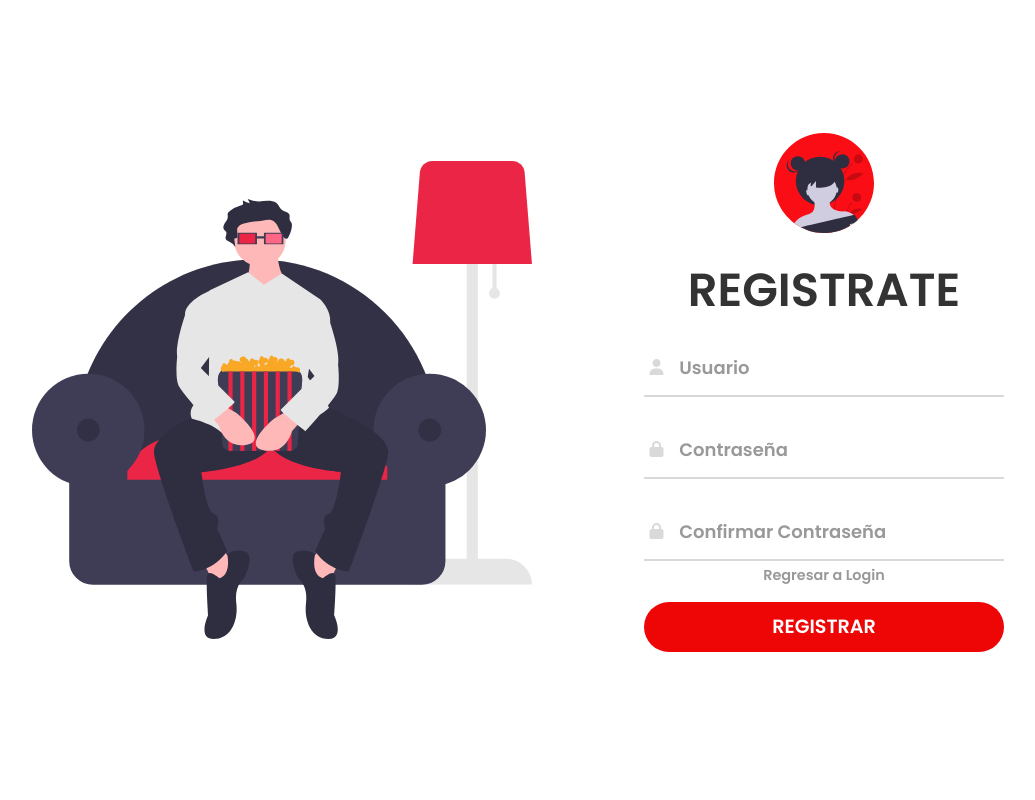
After one commit to RaulVelascoArcos22/CineOnine0.1, a PHP site: page /loginCine/registrar.php in a window 1280 px wide. The commit adds this page. Shown: the whole page, without its empty margins (52-1087 px from the left). Run offline with PHP 8.4, Linux system fonts and the light colour scheme; some libraries are stand-ins or nearby versions.

Commit message:
Login diseño terminado

```diff
--- a/index.php
+++ b/index.php
@@ -18,7 +18,7 @@
 				<a href="#">Películas</a>
 				<a href="#">Más Recientes</a>
                 <a href="#">Mi lista</a>
-                <a href="#">Login</a>
+                <a href="login.php">Login</a>
 			</nav>
 		</div>
 	</header>
@@ -37,6 +37,5 @@
 	</main>
 	<script src="https://kit.fontawesome.com/2c36e9b7b1.js" crossorigin="anonymous"></script>
     <script src="js/main.js"></script>
-    <script src="js/lity.js"></script>
 </body>
 </html>
--- a/js/main.js
+++ b/js/main.js
@@ -0,0 +1,3 @@
+$('.message a').click(function(){
+    $('form').animate({height: "toggle", opacity: "toggle"}, "slow");
+ });
--- /dev/null
+++ b/loginCine/css/style.css
@@ -0,0 +1,222 @@
+*{
+	padding: 0;
+	margin: 0;
+	box-sizing: border-box;
+}
+
+body{
+    font-family: 'Poppins', sans-serif;
+    overflow: hidden;
+}
+
+.wave{
+	position: fixed;
+	bottom: 0;
+	left: 0;
+	height: 100%;
+	z-index: -1;
+}
+
+.container{
+    width: 100vw;
+    height: 100vh;
+    display: grid;
+    grid-template-columns: repeat(2, 1fr);
+    grid-gap :7rem;
+    padding: 0 2rem;
+}
+
+.img{
+	display: flex;
+	justify-content: flex-end;
+	align-items: center;
+}
+
+.login-content{
+	display: flex;
+	justify-content: flex-start;
+	align-items: center;
+	text-align: center;
+}
+
+.img img{
+	width: 500px;
+}
+
+form{
+	width: 360px;
+}
+
+.login-content img{
+    height: 100px;
+}
+
+.login-content h2{
+	margin: 15px 0;
+	color: #333;
+	text-transform: uppercase;
+	font-size: 2.9rem;
+}
+
+.login-content .input-div{
+	position: relative;
+    display: grid;
+    grid-template-columns: 7% 93%;
+    margin: 25px 0;
+    padding: 5px 0;
+    border-bottom: 2px solid #d9d9d9;
+}
+
+.login-content .input-div.one{
+	margin-top: 0;
+}
+
+.i{
+	color: #d9d9d9;
+	display: flex;
+	justify-content: center;
+	align-items: center;
+}
+
+.i i{
+	transition: .3s;
+}
+
+.input-div > div{
+    position: relative;
+	height: 45px;
+}
+
+.input-div > div > h5{
+	position: absolute;
+	left: 10px;
+	top: 50%;
+	transform: translateY(-50%);
+	color: #999;
+	font-size: 18px;
+	transition: .3s;
+}
+
+.input-div:before, .input-div:after{
+	content: '';
+	position: absolute;
+	bottom: -2px;
+	width: 0%;
+	height: 2px;
+	background-color: #ee0606;
+	transition: .4s;
+}
+
+.input-div:before{
+	right: 50%;
+}
+
+.input-div:after{
+	left: 50%;
+}
+
+.input-div.focus:before, .input-div.focus:after{
+	width: 50%;
+}
+
+.input-div.focus > div > h5{
+	top: -5px;
+	font-size: 15px;
+}
+
+.input-div.focus > .i > i{
+	color: #ee0606;
+}
+
+.input-div > div > input{
+	position: absolute;
+	left: 0;
+	top: 0;
+	width: 100%;
+	height: 100%;
+	border: none;
+	outline: none;
+	background: none;
+	padding: 0.5rem 0.7rem;
+	font-size: 1.2rem;
+	color: #555;
+	font-family: 'poppins', sans-serif;
+}
+
+.input-div.pass{
+	margin-bottom: 4px;
+}
+
+a{
+	display: block;
+	text-align: center;
+	text-decoration: none;
+	color: #999;
+	font-size: 0.9rem;
+	transition: .3s;
+}
+
+a:hover{
+	color: #ee0606;
+}
+
+.btn{
+	display: block;
+	width: 100%;
+	height: 50px;
+	border-radius: 25px;
+	outline: none;
+	border: none;
+	background-image: linear-gradient(to right, #ee0606, #ee0606, #ee0606);
+	background-size: 200%;
+	font-size: 1.2rem;
+	color: #fff;
+	font-family: 'Poppins', sans-serif;
+	text-transform: uppercase;
+	margin: 1rem 0;
+	cursor: pointer;
+	transition: .5s;
+}
+.btn:hover{
+	background-position: right;
+}
+
+
+@media screen and (max-width: 1050px){
+	.container{
+		grid-gap: 5rem;
+	}
+}
+
+@media screen and (max-width: 1000px){
+	form{
+		width: 290px;
+	}
+
+	.login-content h2{
+        font-size: 2.4rem;
+        margin: 8px 0;
+	}
+
+	.img img{
+		width: 400px;
+	}
+}
+
+@media screen and (max-width: 900px){
+	.container{
+		grid-template-columns: 1fr;
+	}
+
+	.img{
+		display: none;
+	}
+
+	.wave{
+		display: none;
+	}
+
+	.login-content{
+		justify-content: center;
+	}
+}
--- /dev/null
+++ b/loginCine/js/main.js
@@ -0,0 +1,20 @@
+const inputs = document.querySelectorAll(".input");
+
+
+function addcl(){
+	let parent = this.parentNode.parentNode;
+	parent.classList.add("focus");
+}
+
+function remcl(){
+	let parent = this.parentNode.parentNode;
+	if(this.value == ""){
+		parent.classList.remove("focus");
+	}
+}
+
+
+inputs.forEach(input => {
+	input.addEventListener("focus", addcl);
+	input.addEventListener("blur", remcl);
+});
--- /dev/null
+++ b/loginCine/registrar.php
@@ -0,0 +1,54 @@
+<!DOCTYPE html>
+<html>
+<head>
+	<title>CodeBit Cine</title>
+	<link rel="stylesheet" type="text/css" href="css/style.css">
+	<link href="https://fonts.googleapis.com/css?family=Poppins:600&display=swap" rel="stylesheet">
+	<script src="https://kit.fontawesome.com/a81368914c.js"></script>
+	<meta name="viewport" content="width=device-width, initial-scale=1">
+</head>
+<body>
+	<img class="wave" src="">
+	<div class="container">
+		<div class="img">
+			<img src="img/fondoOficial.svg">
+		</div>
+		<div class="login-content">
+			<form action="index.html">
+				<img src="img/avatarOfi.svg">
+				<h2 class="title">Registrate </h2>
+           		<div class="input-div one">
+           		   <div class="i">
+           		   		<i class="fas fa-user"></i>
+           		   </div>
+           		   <div class="div">
+           		   		<h5>Usuario</h5>
+           		   		<input type="text" class="input">
+           		   </div>
+           		</div>
+           		<div class="input-div pass">
+           		   <div class="i">
+           		    	<i class="fas fa-lock"></i>
+           		   </div>
+           		   <div class="div">
+           		    	<h5>Contraseña</h5>
+           		    	<input type="password" class="input">
+            	   </div>
+				</div>
+				<div class="input-div pass">
+					<div class="i">
+						 <i class="fas fa-lock"></i>
+					</div>
+					<div class="div">
+						 <h5>Confirmar Contraseña</h5>
+						 <input type="password" class="input">
+				 </div>
+			  </div>
+               <a href="login.php">Regresar a Login</a>
+            	<input type="submit" class="btn" value="Registrar">
+            </form>
+        </div>
+    </div>
+    <script type="text/javascript" src="js/main.js"></script>
+</body>
+</html>
--- /dev/null
+++ b/partials/header.php
@@ -0,0 +1,3 @@
+<header>
+  <a href="/php-login">Your App Name</a>
+</header>
```
Also changed, not shown: assets/style.css (added, +100 -0 lines), css/login.css (added, +100 -0 lines), login.php (added, +32 -0 lines), loginCine/login.php (added, +45 -0 lines), loginCine/img/avatarOfi.svg (added), loginCine/img/fondoOficial.svg (added), loginCine/img/wave.png (added), registrar.php (added), 1 other file.
